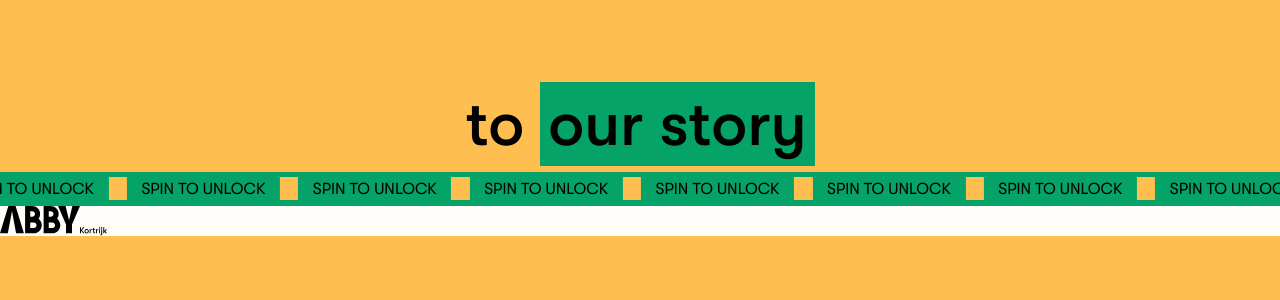
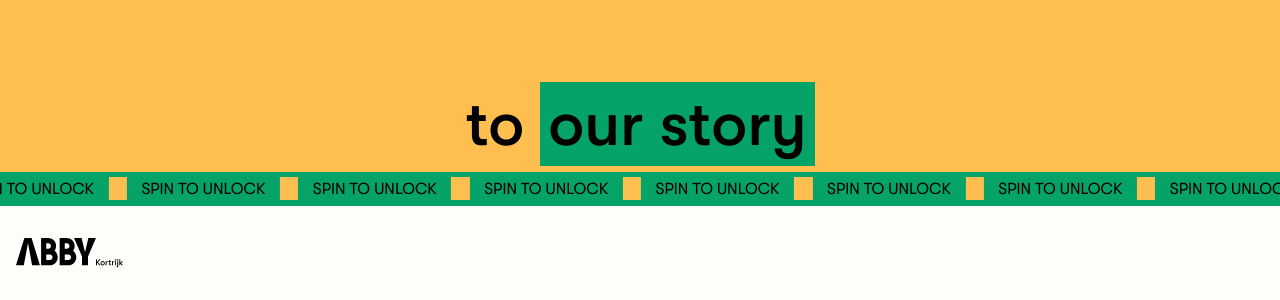
Before and after one commit to Devine4Life-Jules/INTEGRATION4, an Astro site in the folder frontend/: page /invitation-machine/1 in a window 1280 px wide. Shown: the part 1214-1514 px from the top of the page. Before the commit the page ends 1450 px from the top, so only its background shows below. Built offline with nearby package versions, Linux system fonts and the light colour scheme; Astro itself is replaced by a stand-in of ours; no server answers; a script that the page names is missing.

Commit message:
edited installationFooter margin

```diff
--- a/frontend/src/components/installationFooter.astro
+++ b/frontend/src/components/installationFooter.astro
@@ -11,6 +11,7 @@ import Tape from '../components/Tape.astro'
 
  .logo {
     width: 7rem;
+    margin: 2rem 1rem;
  }
 
 
```
